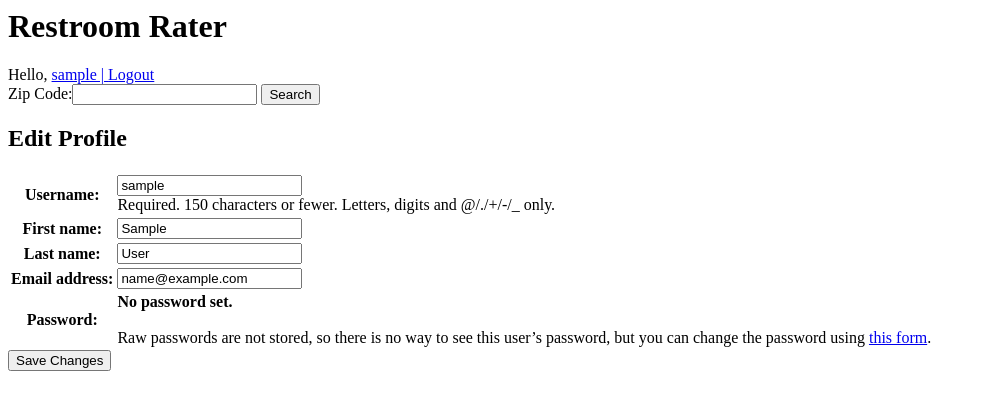
After one commit to danibarstad/RestroomRater, a Django app: page /user/profile/edit in a window 1280 px wide. The commit adds this page. Shown: the top 410 px of the page, without its empty margins (0-986 px from the left). Run offline with Django 3.2, Linux system fonts and the light colour scheme; the visitor is signed in with stand-in values (Sample User, id 1).

Commit message:
letting user create a profile

```diff
--- a/restroomrater/restroom_rater/forms.py
+++ b/restroomrater/restroom_rater/forms.py
@@ -1,5 +1,10 @@
 from django import forms
 from .models import RestroomReview
+
+from django.forms import ValidationError
+from django.contrib.auth.models import User
+from django.contrib.auth.forms import UserCreationForm, UserChangeForm
+
 
 
 class SearchZipForm(forms.Form):
@@ -13,3 +18,63 @@ class RestroomForm(forms.ModelForm):
             'public', 'rest_type', 'baby', 'needle',
             'handicap', 'rating', 'title', 'comment'
             )
+
+
+class UserRegistrationForm(UserCreationForm):
+    class Meta:
+        model = User
+        fields = ('username', 'first_name', 'last_name', 'email', 'password1', 'password2')
+
+        def clean_username(self):
+            username = self.cleaned_data['username']
+            if not username:
+                raise ValidationError('Please enter a username')
+            if User.objects.filter(username__iexact=username).exists():
+                raise ValidationError('A user with that username already exists')
+            return username
+
+        def clean_first_name(self):
+            first_name = self.cleaned_data['first_name']
+            if not first_name:
+                raise ValidationError('Please enter your first name')
+            return first_name
+
+        def clean_last_name(self):
+            last_name = self.cleaned_data['last_name']
+            if not last_name:
+                raise ValidationError('Please enter your last name')
+            return last_name
+
+        def clean_email(self):
+            email = self.cleaned_data['email']
+            if not email:
+                raise ValidationError('Please enter an email address')
+            if User.objects.filter(email__iexact=email).exists():
+                raise ValidationError('A user with that email address already exists')
+            return email
+
+        def save(self, commit=True):
+            user = super(UserRegistrationForm, self).save(commit=False)
+            user.username = self.cleaned_data['username']
+            user.email = self.cleaned_data['email']
+            user.first_name = self.cleaned_data['first_name']
+            user.last_name = self.cleaned_data['last_name']
+            if commit:
+                user.save()
+            return user
+
+
+class EditProfileForm(UserChangeForm):
+    class Meta:
+        model = User
+        fields = ('username', 'first_name', 'last_name', 'email')
+
+    def save(self, commit=True):
+        user= super(EditProfileForm, self).save(commit=False)
+        user.username = self.cleaned_data['username']
+        user.email = self.cleaned_data['email']
+        user.first_name = self.cleaned_data['first_name']
+        user.last_name = self.cleaned_data['last_name']
+        if commit:
+            user.save()
+        return user
--- a/restroomrater/restroom_rater/templates/restroom_rater/base.html
+++ b/restroomrater/restroom_rater/templates/restroom_rater/base.html
@@ -8,6 +8,11 @@
 
         <h1>Restroom Rater</h1>
 
+        {% if request.user.is_authenticated %}
+            <span id='welcome_user_msg'>Hello, <a href="{% url 'user_profile' user_pk=user.pk %}">{{ request.user.username }} | <a href="{% url 'logout' %}">Logout</a></a></span>
+        {% else %}
+            <span id='login_ir_sign_up'><a href="{% url 'login' %}?next={{ request.path }}">Login or sign up</a></span>
+        {% endif %}
 
         <form action="{% url 'venue_list' %}">
             {{ search_zip_form }}
--- /dev/null
+++ b/restroomrater/restroom_rater/templates/restroom_rater/users/edit_user_profile.html
@@ -0,0 +1,18 @@
+{% extends 'restroom_rater/base.html' %}
+{% block content %}
+
+<h2>Edit Profile</h2>
+
+{% if message %}
+    <p>{{ message }}</p>
+{% endif %}
+
+    <form method="POST" action="">
+        {% csrf_token %}
+        <table if='EditProfileForm'>
+            {{ form.as_table }}
+        </table>
+        <button type='submit'>Save Changes</button>
+    </form>
+
+{% endblock %}
--- a/restroomrater/restroom_rater/urls.py
+++ b/restroomrater/restroom_rater/urls.py
@@ -1,5 +1,7 @@
 from django.urls import path
-from . import views
+from . import views, views_users
+from django.contrib.auth import views as auth_views
+
 
 urlpatterns = [
     path('', views.homepage, name='homepage'),
@@ -7,5 +9,14 @@ urlpatterns = [
     path('venues/list/', views.venue_list, name='venue_list'),
     path('venues/detail/<int:venue_pk>/', views.venue_detail, name='venue_detail'),
 
-    path('reviews/detail/<int:review_pk>/',views.review_detail, name='review_detail')
+    path('reviews/detail/<int:review_pk>/',views.review_detail, name='review_detail'),
+
+    path('user/profile/<int:user_pk>/', views_users.user_profile, name='user_profile'),
+    path('user/profile/edit', views_users.edit_user_profile, name='edit_user_profile'),
+    path('user/profile/', views_users.my_user_profile, name='my_user_profile'),
+    path('user/profile/password/', views_users.change_password, name='change_password'),
+
+    path('accounts/login/', auth_views.LoginView.as_view(template_name='registration/login.html'), name='login'),
+    path('accounts/logout/', auth_views.LogoutView.as_view(template_name='registration/logout.html'), name='logout'),
+    path('register/', views_users.register, name='register')
 ]
--- a/restroomrater/restroom_rater/views.py
+++ b/restroomrater/restroom_rater/views.py
@@ -1,8 +1,8 @@
-from django.shortcuts import render, redirect, get_object_or_404
 from . import yelp_api
-from .models import Venue, RestroomReview
 from .forms import RestroomForm
 from django.utils import timezone
+from .models import Venue, RestroomReview
+from django.shortcuts import render, redirect, get_object_or_404
 
 
 def homepage(request):
--- /dev/null
+++ b/restroomrater/restroom_rater/views_users.py
@@ -0,0 +1,79 @@
+from django.shortcuts import render, redirect
+
+from .models import Venue, RestroomReview
+from .forms import UserRegistrationForm, EditProfileForm
+
+from django.contrib import messages
+from django.contrib.auth.models import User
+from django.contrib.auth.forms import PasswordChangeForm
+from django.contrib.auth.decorators import login_required
+from django.contrib.auth import authenticate, login, logout, update_session_auth_hash
+
+
+def user_profile(request, user_pk):
+    user = User.objects.get(pk=user_pk)
+    user_reviews = RestroomReview.objects.filter(user=user_pk)
+
+    editable = False
+    if request.user.is_authenticated and request.user == user:
+        editable = True
+
+    return render(request, 'restroom_rater/users/user_profile.html', {'user': user, 'reviews': user_reviews})
+
+
+@login_required
+def my_user_profile(request):
+    return redirect('user_profile', user_pk=request.user_pk)
+
+
+@login_required
+def edit_user_profile(request):
+    if request.method == 'POST':
+        form = EditProfileForm(request.POST, instance=request.user)
+        if form.is_valid():
+            form.save()
+            return redirect('user_profile', user_pk=request.user.pk)
+        else:
+            message = 'Please check the changes you entered'
+            args = {'form': form, 'message': message}
+            return render(request, 'restroom_rater/users/edit_user_profile.html', args)
+    else:
+        form = EditProfileForm(instance=request.user)
+        args = {'form': form}
+        return render(request, 'restroom_rater/users/edit_user_profile.html', args)
+
+
+
+@login_required
+def change_password(request):
+    if request.method == 'POST':
+        form = PasswordChangeForm(request.user, request.POST)
+        if form.is_valid():
+            user = form.save()
+            update_session_auth_hash(request, user)
+            messages.success(request, 'Your password was successfully changed!')
+            return redirect('user_profile', user_pk=request.user.pk)
+        else:
+            messages.error(request, 'Please correct the error below.')
+    else:
+        form = PasswordChangeForm(request.user)
+        args = { 'form' : form }
+        return render(request, 'restroom_rater/users/change_password.html', args)
+
+
+def register(request):
+    if request.method == 'POST':
+        form = UserRegistrationForm(request.POST)
+        if form.is_valid():
+            user = form.save()
+            user = authenticate(username=request.POST['username'], password=request.POST['password1'])
+            login(request, user)
+            return redirect('my_user_profile')
+        else:
+            message = 'Please check the data you entered'
+            args = { 'form': form, 'message': message }
+            return render(request, 'registration/register.html', args)
+    else:
+        form = UserRegistrationForm()
+        args = { 'form': form }
+        return render(request, 'registrations/register.html', args)
```
Also changed, not shown: restroomrater/restroom_rater/models.py (+8 -1 lines), restroomrater/restroom_rater/templates/registration/login.html (added, +16 -0 lines), restroomrater/restroom_rater/templates/registration/register.html (added, +18 -0 lines), restroomrater/restroom_rater/templates/restroom_rater/users/change_password.html (added, +12 -0 lines), restroomrater/restroom_rater/templates/restroom_rater/users/user_profile.html (added, +30 -0 lines).
